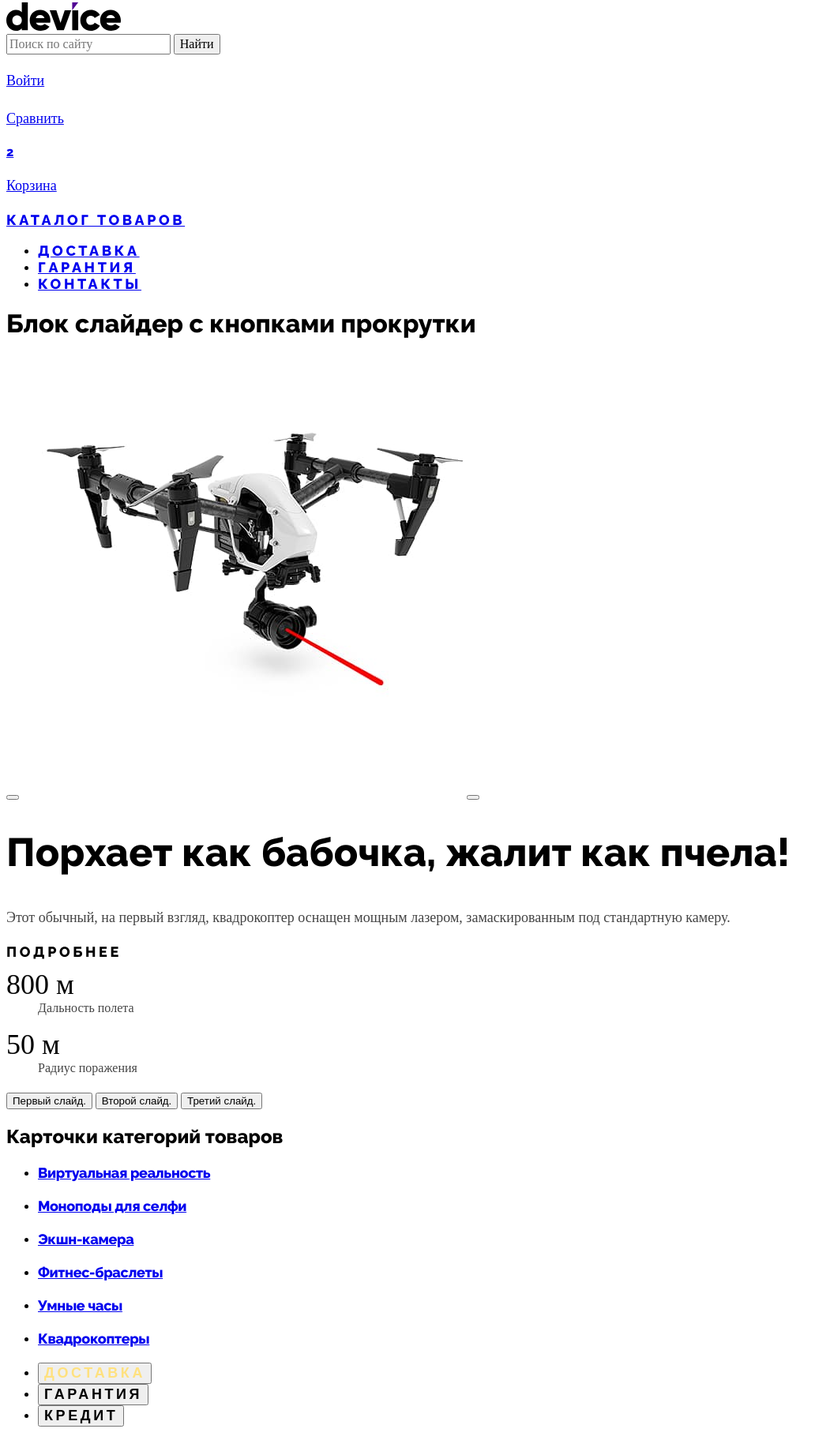
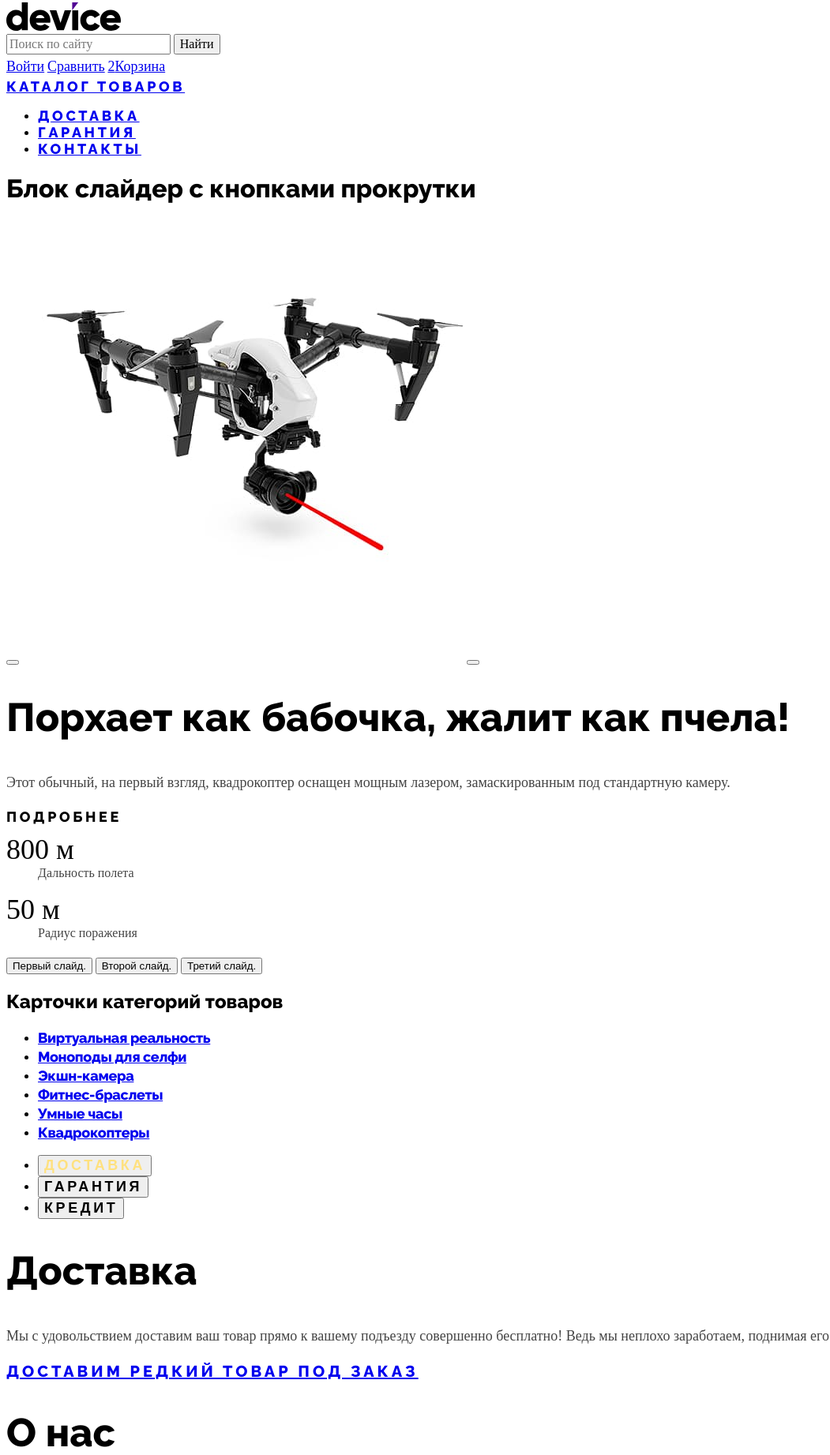
Before and after one commit to htmlacademy-htmlcss/2100349-device-1, a plain HTML site: page index.html in a window 1280 px wide. Shown: the part 5-1848 px from the top of the page at 79% size, without its empty margins (0-1051 px from the left). Drawn offline with Linux system fonts and the light colour scheme.

Commit message:
поправил текст в ссылках

```diff
--- a/index.html
+++ b/index.html
@@ -17,22 +17,15 @@
           <button class="search-button" type="submit">Найти</button>
         </form>
 
-        <a href="#" class="account">
-          <p class="header-text">Войти</p>
-        </a>
-        <a href="#" class="compare">
-          <p class="header-text">Сравнить</p>
-        </a>
+        <a href="#" class="account">Войти</a>
 
-        <a href="#" class="basket">
-          <span class="number">2</span>
-          <p class="header-text">Корзина</p>
-        </a>
+        <a href="#" class="compare">Сравнить</a>
+
+        <a href="#" class="basket"><span class="number">2</span>Корзина</a>
       </div>
       <div class="header-catalog">
-        <a class="header-catalog-link" href="#">
-          <p class="header-catalog-text">Каталог товаров</p>
-        </a>
+        <a class="header-catalog-link" href="#">Каталог товаров</a>
+
       </div>
       <ul class="header-menu">
         <li class="header-menu-item">
@@ -85,34 +78,22 @@
       <h2 class="visually-hidden">Карточки категорий товаров</h2>
       <ul class="category">
         <li class="category-item">
-          <a class="category-link" href="#">
-            <p class="category-text">Виртуальная реальность</p>
-          </a>
+          <a class="category-link" href="#">Виртуальная реальность</a>
         </li>
         <li class="category-item">
-          <a class="category-link" href="#">
-            <p class="category-text">Моноподы для селфи</p>
-          </a>
+          <a class="category-link" href="#">Моноподы для селфи</a>
         </li>
         <li class="category-item">
-          <a class="category-link" href="#">
-            <p class="category-text">Экшн-камера</p>
-          </a>
+          <a class="category-link" href="#">Экшн-камера</a>
         </li>
         <li class="category-item">
-          <a class="category-link" href="#">
-            <p class="category-text">Фитнес-браслеты</p>
-          </a>
+          <a class="category-link" href="#">Фитнес-браслеты</a>
         </li>
         <li class="category-item">
-          <a class="category-link" href="#">
-            <p class="category-text">Умные часы</p>
-          </a>
+          <a class="category-link" href="#">Умные часы</a>
         </li>
         <li class="category-item">
-          <a class="category-link" href="#">
-            <p class="category-text">Квадрокоптеры</p>
-          </a>
+          <a class="category-link" href="#">Квадрокоптеры</a>
         </li>
       </ul>
     </section>
@@ -138,9 +119,7 @@
     </section>
 
     <div class="order">
-      <a class="order-link" href="#">
-        <p class="order-link-text">Доставим редкий товар под заказ</p>
-      </a>
+      <a class="order-link" href="#">Доставим редкий товар под заказ</a>
     </div>
 
     <!--Контакты-->
--- a/styles/styles.css
+++ b/styles/styles.css
@@ -45,7 +45,7 @@ body {
   text-align: center;
 }
 
-.header-text {
+.account {
   font-family: Rubik;
   font-size: 18px;
   font-style: normal;
@@ -53,7 +53,32 @@ body {
   line-height: 30px;
 }
 
-.header-catalog-text {
+.account-exit {
+  color: #000000;
+  font-family: Rubik;
+  font-size: 18px;
+  font-style: normal;
+  font-weight: 400;
+  line-height: 30px;
+}
+
+.compare {
+  font-family: Rubik;
+  font-size: 18px;
+  font-style: normal;
+  font-weight: 400;
+  line-height: 30px;
+}
+
+.basket {
+  font-family: Rubik;
+  font-size: 18px;
+  font-style: normal;
+  font-weight: 400;
+  line-height: 30px;
+}
+
+.header-catalog-link {
   font-size: 18px;
   font-style: normal;
   font-weight: 800;
@@ -134,7 +159,7 @@ li:ntl-child(6) .category-item {
 }
 
 
-.category-text {
+.category-link {
   font-size: 18px;
   font-style: normal;
   font-weight: 800;
@@ -189,7 +214,7 @@ li:ntl-child(6) .category-item {
   line-height: 30px;
 }
 
-.order-link-text {
+.order-link {
   text-align: center;
   font-size: 20px;
   font-style: normal;
```
Also changed, not shown: catalog.html (+5 -13 lines).
